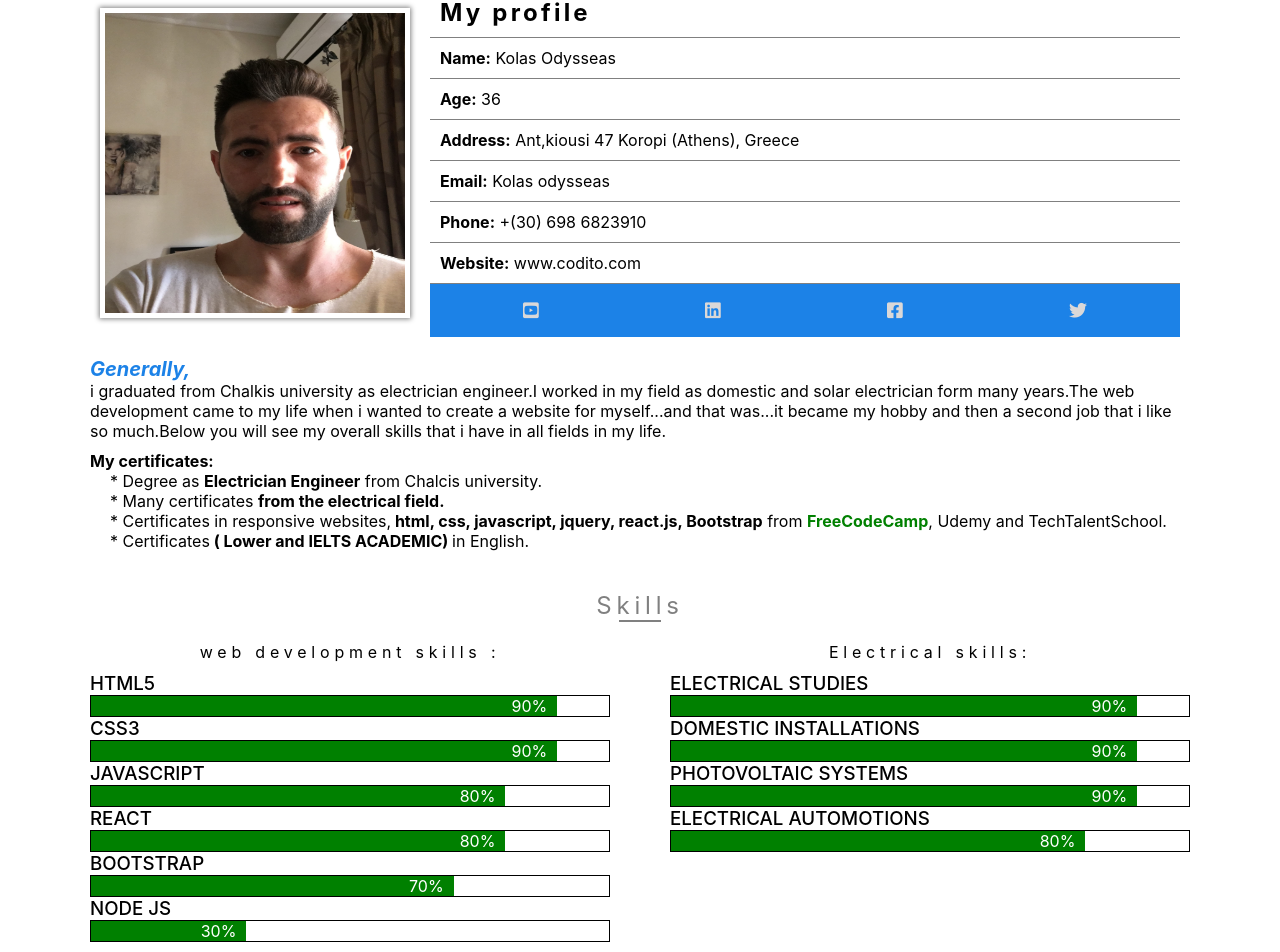
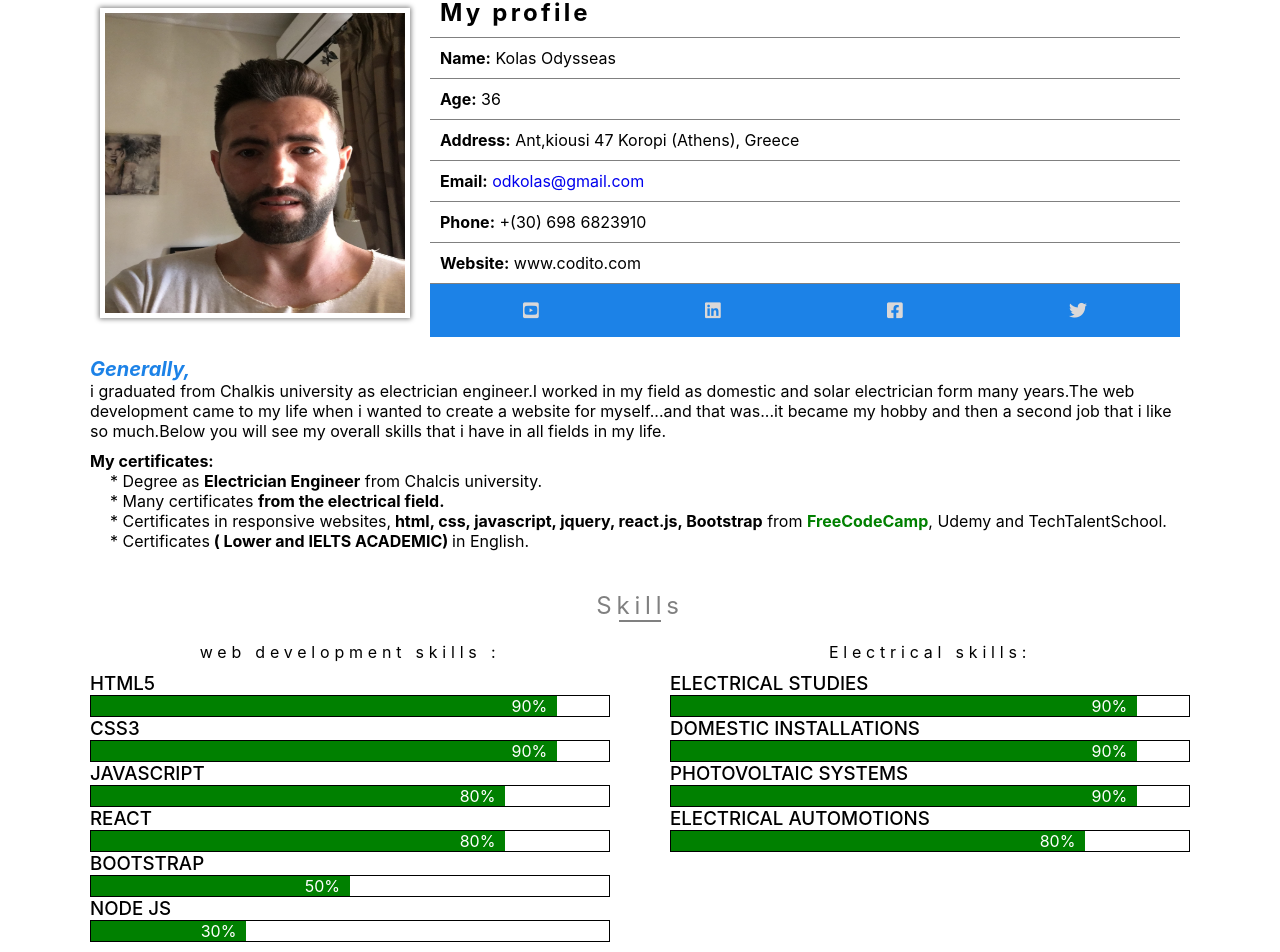
Before and after one commit to odito/portfolio, a React (Create React App) app: page / in a window 1280 px wide. Shown: the part 747-1699 px from the top of the page. Built offline with nearby package versions, Linux system fonts and the light colour scheme.

Commit message:
first commit

```diff
--- a/src/Context/Data.js
+++ b/src/Context/Data.js
@@ -77,8 +77,8 @@ export const devSkills=[
     {
         id:5,
         title:"BOOTSTRAP",
-       percent:'seventy',
-       number:'70%'
+       percent:'fifty',
+       number:'50%'
     },
     {
         id:6,
--- a/src/components/About.js
+++ b/src/components/About.js
@@ -29,7 +29,9 @@ export default function About() {
                    <p><span>Address:</span> Ant,kiousi 47 Koropi (Athens), Greece</p>
                  </div>
                  <div className="email">
-                   <p><span>Email:</span> Kolas odysseas</p>
+                   <p><span>Email:</span> <a href="mailto:odkolas@gmail.com"
+                   style={{backgroundColor:"dogerblue"}}
+                   >odkolas@gmail.com</a></p>
                  </div>
                  <div className="phone">
                    <p><span>Phone:</span> +(30) 698 6823910</p>
```
